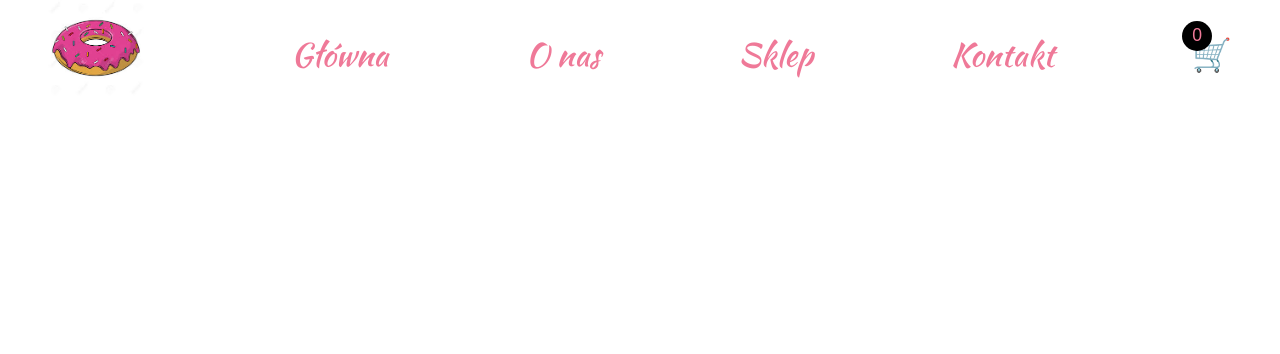
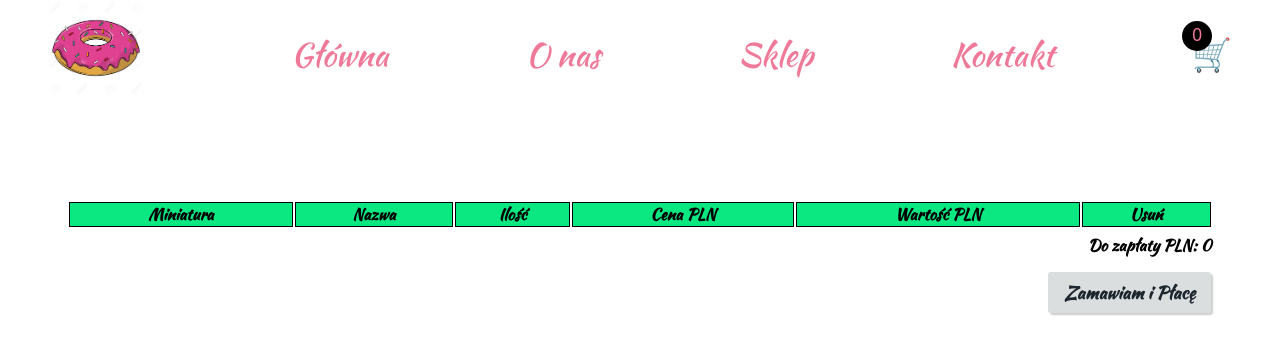
Before and after one commit to ajarek/react-83-vite-cukiernia-Router-6.11, a React (Vite) app: page /cart in a window 1280 px wide. Shown: the top 354 px of the page. Built offline with nearby package versions, Linux system fonts and the light colour scheme.

Commit message:
added delete item

```diff
--- a/src/App.jsx
+++ b/src/App.jsx
@@ -6,7 +6,7 @@ import Home from './pages/Home/Home'
 import AboutUs from './pages/AboutUs/AboutUs'
 import Store, {storeLoader} from './pages/Store/Store'
 import Contact from './pages/Contact/Contact'
-import Cart from './pages/Cart/Cart'
+import Cart,{cartLoader} from './pages/Cart/Cart'
 import Error from './pages/Error/Error'
 export const AppContext = createContext()
 
@@ -40,6 +40,7 @@ const router = createBrowserRouter([
       {
         path: 'cart',
         element: <Cart />,
+        loader:cartLoader,
         errorElement: <Error />,
       },
 
@@ -47,7 +48,7 @@ const router = createBrowserRouter([
   },
 ])
 function App() {
-
+  const [shoppingList, setShoppingList] = useState([])
 
   return (
     <div
@@ -55,7 +56,7 @@ function App() {
 
     >
       <AppContext.Provider
-        value={{ }}
+        value={{shoppingList, setShoppingList }}
       >
         <RouterProvider router={router} />
       </AppContext.Provider>
--- a/src/components/Nav/Nav.jsx
+++ b/src/components/Nav/Nav.jsx
@@ -1,10 +1,12 @@
-import  { useState } from 'react'
+import { useState, useContext } from 'react'
+import { AppContext } from '../../App'
 import { Link } from 'react-router-dom'
 import Hamburger from 'hamburger-react'
 import './Nav.css'
 
 const Nav = () => {
   const [isOpen, setOpen] = useState(false)
+  const { shoppingList} = useContext(AppContext)
   return (
     <nav className='nav'>
       <Link className='link'
@@ -41,7 +43,7 @@ const Nav = () => {
         to={'/cart'}
       >
         <div className="cart-span">
-        🛒<span>0</span>
+        🛒<span>{shoppingList.length}</span>
         </div>
       </Link>
       </ul>
--- a/src/pages/Cart/Cart.css
+++ b/src/pages/Cart/Cart.css
@@ -0,0 +1,80 @@
+.cart {
+  margin-top: 12vh;
+  flex-direction: column;
+  align-items: center;
+  justify-content: space-evenly;
+  padding: 16px 35px;
+}
+table {
+  padding: 11vh 2rem 2rem 2rem;
+  width: 100%;
+}
+
+td,
+th {
+  border: 1px solid;
+  padding: 0 5px;
+  background-color: #0be881;
+}
+td:nth-child(1) {
+  padding-top: 5px;
+}
+td:nth-child(3),
+td:nth-child(4),
+td:nth-child(5) {
+  text-align: center;
+}
+
+td:nth-child(6) {
+  text-align: center;
+  cursor: pointer;
+  font-size: 1.2rem;
+  transition: 0.3s ease-in-out;
+}
+td:nth-child(6):hover {
+  background-color: var(--mainBlack);
+}
+.thumbnail{
+  width: 30px;
+  height: 30px;
+  object-fit: cover;
+}
+.all-sum {
+  border: none;
+  background-color: transparent;
+  text-align: right;
+  font-weight: 600;
+  padding: 1rem 0;
+}
+.all-sum a {
+  padding: 0.5rem 1rem;
+  font-size: 1.1rem;
+  cursor: pointer;
+  background-color: #dbdedf;
+  box-shadow: 2px 2px 2px rgba(0, 0, 0, 0.2);
+  border-radius: 3px;
+  transition: all 0.2s ease-in-out;
+  text-decoration: none;
+  color: #1e272e;
+}
+.all-sum a:hover {
+  background-color: rgb(171, 242, 242);
+  color: #02552e;
+}
+@media (max-width: 675px) {
+  tbody td:nth-child(1),
+  tbody td:nth-child(3),
+  tbody td:nth-child(4),
+  thead th:nth-child(1),
+  thead th:nth-child(3),
+  thead th:nth-child(4) {
+    display: none;
+  }
+  table {
+    padding: 11vh 0.5rem 0.5rem 0.5rem;
+    font-size: 0.8rem;
+  }
+  .all-sum a {
+    font-size: 0.9rem;
+  }
+}
--- a/src/pages/Cart/Cart.jsx
+++ b/src/pages/Cart/Cart.jsx
@@ -1,8 +1,91 @@
-import React from 'react'
+import { useState, useContext } from 'react'
+import { AppContext } from '../../App'
+import { useLoaderData } from 'react-router-dom'
+import data from '../../assets/data.json'
 import './Cart.css'
+export const cartLoader = async () => {
+  let response = await fetch('src/assets/data.json')
+  let dataJson = await response.json()
+  return dataJson
+}
+
 const Cart = () => {
+  const dataLoader = useLoaderData()
+  const { shoppingList, setShoppingList} = useContext(AppContext)
+
+  let cartProducts = dataLoader.filter((dt) => shoppingList.includes(dt.id))
+
+
+  const deleteItem = (id) => {
+    const newCart = shoppingList.filter((c) => c.id !== id)
+    setShoppingList(newCart)
+  }
+
+  console.log(shoppingList);
   return (
-    <div>Cart</div>
+    <div className='cart'>
+      <table>
+      <thead>
+        <tr>
+          <th>Miniatura</th>
+          <th>Nazwa</th>
+          <th>Ilość</th>
+          <th>Cena PLN</th>
+          <th>Wartość PLN</th>
+          <th>Usuń</th>
+        </tr>
+      </thead>
+      <tbody>
+      {cartProducts.map((el) => {
+          return (
+            <tr
+              className='cart-wrapper'
+              key={el.id}
+            >
+              <td>
+                <img
+                  src={el.src}
+                  alt=''
+                  className='thumbnail'
+                />
+              </td>
+
+              <td> {el.name} </td>
+              <td>{2}</td>
+              <td>{el.price}</td>
+              <td>{(2 * el.price).toFixed(2)}</td>
+              <td onClick={()=> deleteItem(el.id)}>
+               ❌
+              </td>
+            </tr>
+          )
+        })}
+         </tbody>
+      <tfoot>
+        <tr>
+          <td
+            className='all-sum'
+            colSpan='7'
+          >
+            Do zapłaty PLN:  0
+          </td>
+        </tr>
+        <tr>
+          <td
+            className='all-sum'
+            colSpan='7'
+          >
+            <a
+              href='https://www.paypal.com/pl/home'
+              target={'_blank'}
+            >
+              Zamawiam i Płacę
+            </a>
+          </td>
+        </tr>
+      </tfoot>
+      </table>
+    </div>
   )
 }
 
--- a/src/pages/Store/Store.jsx
+++ b/src/pages/Store/Store.jsx
@@ -1,22 +1,27 @@
-import { useState } from 'react'
+import { useState, useContext } from 'react'
+import { AppContext } from '../../App'
 import { useLoaderData } from 'react-router-dom'
-import data from '../../assets/data.json'
 import './Store.css'
-export const storeLoader = () => {
-  const products = data || []
-  return products
+
+export const storeLoader = async () => {
+  let response = await fetch('src/assets/data.json')
+  let dataJson = await response.json()
+  return dataJson
 }
 const Store = () => {
   const [filterProducts, setFilterProducts] = useState('all')
   const [searchText, setSearchText] = useState('')
+  const { shoppingList, setShoppingList } = useContext(AppContext)
   const products = useLoaderData()
-  console.log(filterProducts)
+
   return (
     <div className='store'>
+
       <h1>
         <span className='black'>Nasz </span>
         <span className='pink'>Sklep</span>
       </h1>
+
       <div className='products'>
         <button onClick={() => setFilterProducts('all')}>Wszystko</button>
         <button onClick={() => setFilterProducts('ciastka')}>Ciastka</button>
@@ -60,7 +65,9 @@ const Store = () => {
                   <span
                     id={dt.id}
                     className='add-cart'
-                    onClick={(e) => console.log(e.target.id)}
+                    onClick={(e) =>
+                      setShoppingList([...shoppingList, e.target.id])
+                    }
                   >
                     🛒
                   </span>
```
